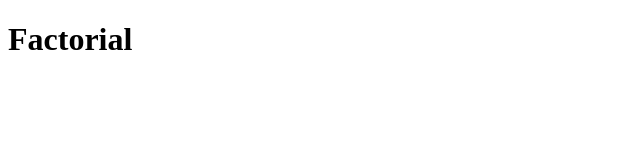
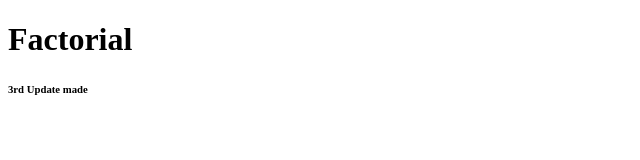
Before and after one commit to Arohan-Leewayhertz/Primitive, a plain HTML site: page index.html in a window 1280 px wide. Shown: the full height of the page, 0-640 px from the left. Drawn offline with Linux system fonts and the light colour scheme.

Commit message:
3rd update in html

```diff
--- a/index.html
+++ b/index.html
@@ -8,5 +8,6 @@
 </head>
 <body>
     <h1>Factorial</h1>
+    <h6>3rd Update made</h6>
 </body>
 </html>
```
